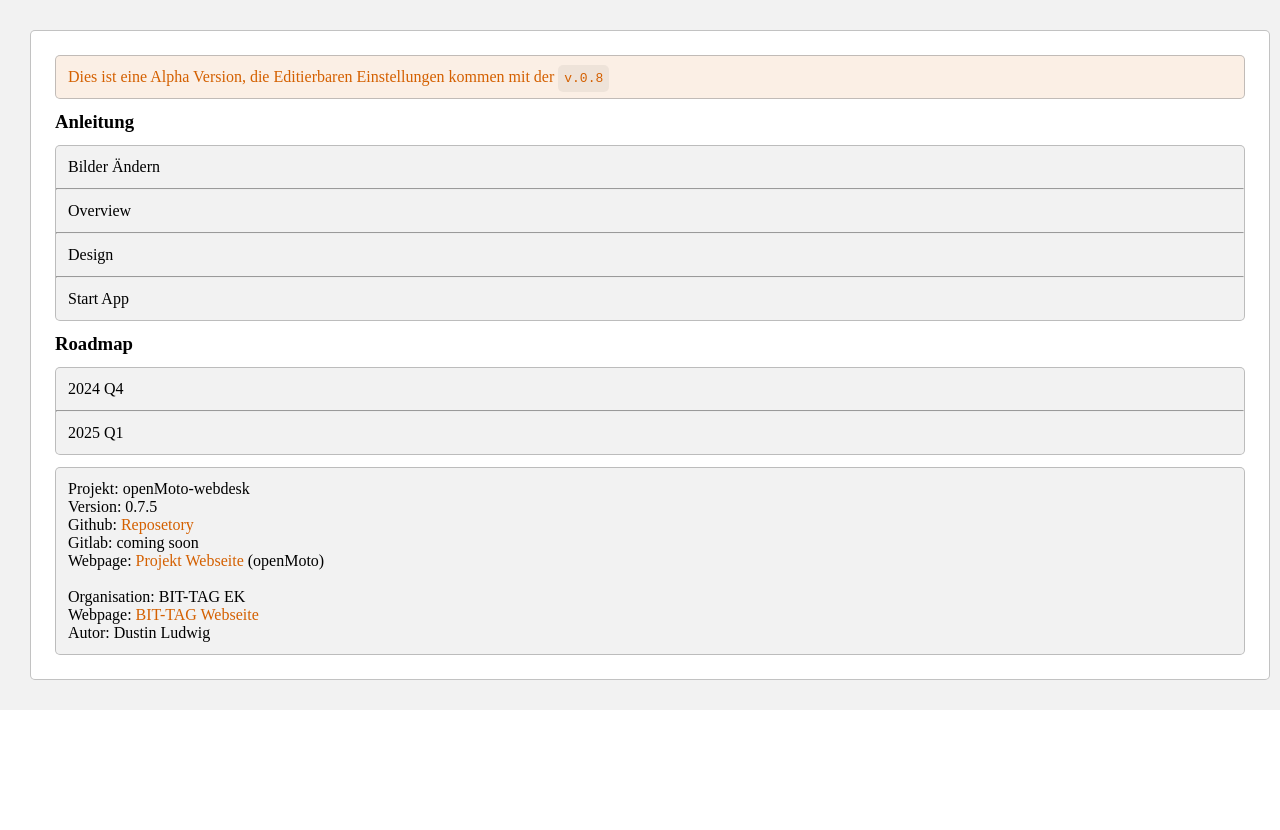
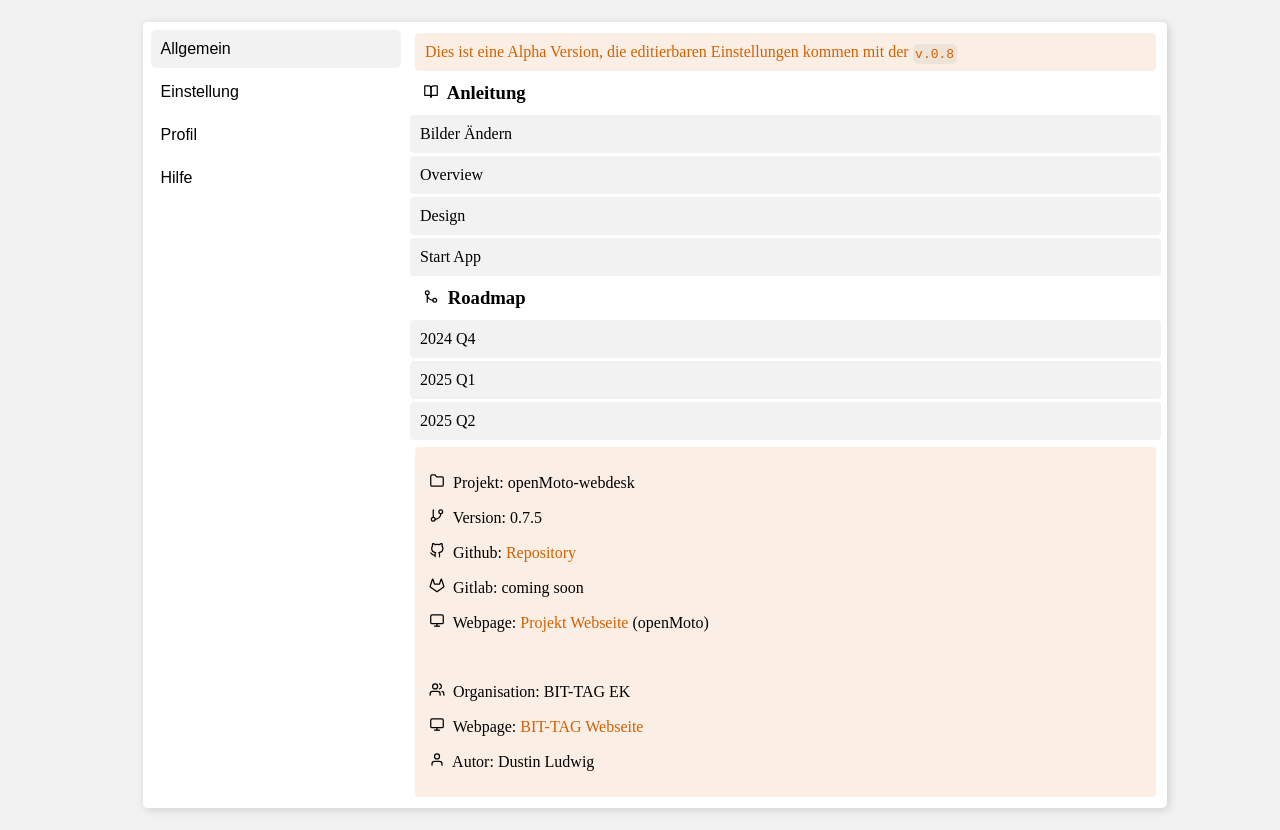
Before and after one commit to BIT-TAG/openMoto-webdesk, a plain HTML site: page setting.html in a window 1280 px wide. Shown: the top 830 px of the page. Before the commit the page ends 800 px from the top, so only its background shows below. Drawn offline with nearby package versions, Linux system fonts and the light colour scheme.

Commit message:
v.0.7.5.5

```diff
--- a/setting.html
+++ b/setting.html
@@ -1,29 +1,22 @@
 <!DOCTYPE html>
-<html lang="en">
+<html lang="de">
 <head>
     <meta charset="UTF-8">
     <meta name="viewport" content="width=device-width, initial-scale=1.0">
-    <title>Einstellung</title>
+    <title>Einstellungen</title>
     <style>
-
         :root {
             --color: 212, 96, 0;
             --main-color: rgba(var(--color));
             --backcolor-hover: rgba(var(--color), 0.10);
-            --backcolorgray-hover: rgba(0,0,0,0.05);
+            --backcolorgray-hover: rgba(0, 0, 0, 0.05);
             --background-color: #ffffff;
-            --main-back: var(--background-color);
             --text-color: #000000;
-            --text-color-hover: white;
             --border-radius: 5px;
-            --border-color: #94949490;
+            --border-color: var(--background-color);
             --border: 1px solid var(--border-color);
-            --color-hover: rgba(0, 0, 0, 0.20);
-            --box-shadow: 2px 2px 10px rgba(0,0,0,0.15);
-            --overview-width: 250px;
-            --header-height: 60px;
-            --padding: 12px;
-            --padding-button: 6px 10px;
+            --box-shadow: 2px 2px 10px rgba(0, 0, 0, 0.15);
+            --padding: 5px;
         }
 
         /* Dunkelmodus Theme */
@@ -32,82 +25,109 @@
             --main-color: rgba(var(--color));
             --backcolor-hover: rgba(var(--color), 0.10);
             --background-color: #303030;
-            --main-back: var(--background-color);
             --text-color: #ffffff;
             --border-color: #00000090;
             --border: 1px solid var(--border-color);
-            --box-shadow: 2px 2px 10px rgba(0,0,0,0.15);
+            --box-shadow: 2px 2px 10px rgba(0, 0, 0, 0.15);
         }
 
         html {
             background-color: var(--background-color);
+            height: 100%;
+            width: 100%;
         }
 
         body {
-            padding: 10px;
+            padding: calc(var(--padding)*3);
+            margin: 0;
             height: 100%;
             width: 100%;
-            margin: 0;
-            background-color:var(--backcolorgray-hover);
+            background-color: var(--backcolorgray-hover);
+            display: flex;
+            justify-content: center;
+            align-items: center;
         }
 
-        .body {
-            background-color:var(--background-color);
-            margin: 20px;
-            padding: var(--padding);
-            border: var(--border);
+        .container {
+            display: flex;
+            width: 80%;
+            max-width: 1200px;
+            background-color: var(--background-color);
+            box-shadow: var(--box-shadow);
             border-radius: var(--border-radius);
+            overflow: hidden;
         }
 
-        header {
+        /* Sidebar Styling */
+        .sidebar {
+            flex: 0 0 250px;
+            background-color: var(--background-color);
+            border-right: 1px solid var(--border-color);
+            padding: var(--padding);
+            display: flex;
+            flex-direction: column;
+        }
+
+        .sidebar button {
+            background-color: transparent;
+            border: none;
+            text-align: left;
+            padding: calc(var(--padding) * 2);
+            font-size: 16px;
+            color: var(--text-color);
+            cursor: pointer;
+            width: 100%;
+            border-radius: var(--border-radius);
+            margin: calc(var(--padding) / 2);
+        }
+
+        .sidebar button:hover {
+            background-color: var(--backcolor-hover);
+            color: var(--main-color);
+        }
+
+        .sidebar button.active {
+            background-color: var(--backcolorgray-hover);
+            color: var(--text-color);
+        }
+
+        .sidebar button.active:hover {
+            background-color: var(--backcolor-hover);
+        }
+
+        /* Hauptinhalt Styling */
+        .content {
+            flex: 1;
+            padding: var(--padding);
+        }
+
+        .content section {
+            display: none;
+        }
+
+        .content section.active {
+            display: block;
+        }
+
+        /* Allgemeine Elemente */
+        header,
+        footer {
             border: var(--border);
             border-radius: var(--border-radius);
             margin: var(--padding);
             background-color: var(--backcolor-hover);
             color: var(--main-color);
+            padding: calc(var(--padding) * 2);
         }
 
         main,
         footer {
-            border: var(--border);
-            border-radius: var(--border-radius);
-            margin: var(--padding);
-            background-color: var(--backcolorgray-hover);
             color: var(--text-color);
         }
 
         h3 {
-            margin: var(--padding);
+            margin: calc(var(--padding) * 2);
             color: var(--text-color);
-        }
-
-        header,
-        footer {
-            padding: var(--padding);
-        }
-
-        summary::-webkit-details-marker {
-            display: none;
-        }
-
-        summary {
-            padding: var(--padding);
-            list-style: none;
-        }
-
-        summary:hover {
-            color: var(--main-color);
-        }
-
-
-        .content-main {
-            padding: var(--padding);
-            padding-top: 0;
-        }
-
-        hr {
-            color: var(--border-color);
-            margin: 0;
         }
 
         a {
@@ -119,8 +139,9 @@
             text-decoration: underline;
         }
 
-        code, pre {
-            padding: calc(var(--padding)/2);
+        code,
+        pre {
+            padding: calc(var(--padding) / 2);
             border-radius: var(--border-radius);
             background-color: var(--backcolorgray-hover);
         }
@@ -133,34 +154,68 @@
             margin: 0;
         }
 
+        .content-header {
+            border: var(--border);
+            margin-bottom: 1px;
+            border-radius: var(--border-radius);
+            background-color: var(--backcolorgray-hover);
+        }
+
+        .content-main {
+            padding: var(--padding);
+            padding-top: 0;
+        }
+
+        summary {
+            padding: calc(var(--padding) * 2);
+            list-style: none;
+        }
+
+        summary:hover {
+            color: var(--main-color);
+            border-radius: var(--border-radius);
+            background-color: var(--backcolor-hover);
+        }
+
+        summary::-webkit-details-marker {
+            display: none;
+        }
+
+        svg {
+            height: 15px;
+        }
     </style>
 </head>
 <body>
-    <div class="body">
+    <div class="container">
+        <!-- Sidebar mit Buttons -->
+        <div class="sidebar" id="button-container">
+            <!-- Buttons werden dynamisch hinzugefügt -->
+        </div>
+
+        <!-- Content Bereich -->
+        <div class="content">
+            <section id="Allgemein" data-title="Allgemein" class="active">
                 <header>
-        Dies ist eine Alpha Version, die Editierbaren Einstellungen kommen mit der <code>v.0.8</code>
+                    Dies ist eine Alpha Version, die editierbaren Einstellungen kommen mit der <code>v.0.8</code>
                 </header>
-    <h3>Anleitung</h3>
+                <h3><i data-feather="book-open"></i> Anleitung</h3>
                 <main>
                     <details class="content-header">
                         <summary>Bilder Ändern</summary>
                         <div class="content-main">
-                <p>Header-Bild: <br>Das Header Bild ersetzt mann wenn man im Ordner <code>img/big-logo.png</code> die datei ersetzt und die neue Datei mit dem selben namen benent.</p>
-                <p>Icon-Bild: <br>Die Icon bilder ersetzt mann wenn man im Ordner <code>img/small-logo.png</code> die datei ersetzt und die neue Datei mit dem selben namen benent.</p>
+                            <p>Header-Bild: <br>Das Header Bild ersetzt man, indem man im Ordner <code>img/big-logo.png</code> die Datei ersetzt und die neue Datei mit dem selben Namen benennt.</p>
+                            <p>Icon-Bild: <br>Die Icon-Bilder ersetzt man, indem man im Ordner <code>img/small-logo.png</code> die Datei ersetzt und die neue Datei mit dem selben Namen benennt.</p>
                         </div>
                     </details>
-        <hr>
                     <details class="content-header">
                         <summary>Overview</summary>
                         <div class="content-main">
-                <p>Die Overview ist das ganz Linke Symbohl im Header. Diese ist kann in der webdesk.html datei bearbeitete werden <br>
-                in der <code>const data = {}</code> ist der Inhalt der Overview definiert.</p>
+                            <p>Die Overview ist das ganz linke Symbol im Header. Diese kann in der <code>webdesk.html</code>-Datei bearbeitet werden.</p>
                             <p>Gruppe: <br>
                             Im String <code>group: " ",</code></p>
-                <p>Link: <br>Unter dem String <code>link: " ",</code> kannst du eine Webseite oder html Datei definieren die aufgerufen werden soll</p>
-                <p>Button: <br>Im <code>onClick: " ",</code> String definiertst du die Funktion die ausgefürt wird. <br>
-                Standartmäsig ist die Funktion <code>"iframeWindow"</code> definiert die den vorher definierten Link im Fenster voll anzeigt <br>
-                Wenn kein <code>onClick</code> definiert ist wird aus dem Button nur ein Link</p>
+                            <p>Link: <br>Im String <code>link: " ",</code> kannst du eine Webseite oder HTML-Datei definieren, die aufgerufen werden soll.</p>
+                            <p>Button: <br>Im String <code>onClick: " ",</code> definierst du die Funktion, die ausgeführt wird.</p>
                             <pre>
 {
     group: "Demo Gruppe",
@@ -180,67 +235,138 @@
 },</pre>
                         </div>
                     </details>
-        <hr>
                     <details class="content-header">
                         <summary>Design</summary>
                         <div class="content-main">
-                <p>Das Design wird in der <code>styles.css</code> Datei definiert. <br>In der <code>:root</code> scheife kann man Farben, Rundungen, abstände, etc. ändern.</p>
-                <p>Darkmode: <br>Den Darkmode ändert man in der zweiten schleife <code>[data-theme="dark"]</code></p>
+                            <p>Das Design wird in der <code>styles.css</code>-Datei definiert.</p>
+                            <p>Darkmode: <br>Den Darkmode ändert man in der zweiten Schleife <code>[data-theme="dark"]</code>.</p>
                         </div>
                     </details>
-        <hr>
                     <details class="content-header">
                         <summary>Start App</summary>
                         <div class="content-main">
-                <p>Die App die sich beim starten öffnet, wird zuzeit in der Funktion <code>generateOverview(data)</code> definiert und muss in der <code>webdesk.html</code> manuell geändet werden</p>
+                            <p>Die App, die sich beim Starten öffnet, wird in der Funktion <code>generateOverview(data)</code> definiert und muss manuell geändert werden.</p>
                         </div>
                     </details>
                 </main>
-    <h3>Roadmap</h3>
+                <h3><i data-feather="git-merge"></i> Roadmap</h3>
                 <main>
                     <details class="content-header">
                         <summary>2024 Q4</summary>
                         <div class="content-main">
-                v.0.7.6
+                            <p>v.0.7.6</p>
                             <ul>
                                 <li>Homepage</li>
-                    <li>leichte Verbesserungen im Design</li>
+                                <li>Icon in Overview</li>
+                                <li>Leichte Verbesserungen im Design</li>
                                 <li>config.json Datei</li>
-                    <li>Window</li>
                             </ul>
                         </div>
                     </details>
-        <hr>
                     <details class="content-header">
                         <summary>2025 Q1</summary>
                         <div class="content-main">
-                v.0.7.7
+                            <p>v.0.7.7</p>
                             <ul>
                                 <li>Mehrere Desktops</li>
-                    <li>sidebar Überarbeiten</li>
+                                <li>Sidebar überarbeiten</li>
                             </ul>
-                v.0.8
+                            <p>v.0.8</p>
                             <ul>
                                 <li>Editierbare Einstellungen</li>
                                 <li>Personalisierte Accounts</li>
                                 <li>Django - Backend</li>
-                    <li>Svelte - Fontend</li>
+                                <li>Svelte - Frontend</li>
+                            </ul>
+                        </div>
+                    </details>
+                    <details class="content-header">
+                        <summary>2025 Q2</summary>
+                        <div class="content-main">
+                            <p>v.0.8.1</p>
+                            <ul>
                                 <li>Mehrere Sprachen</li>
+                            </ul>
+                            <p>v.0.8.2</p>
+                            <ul>
+                                <li>Plugins für Header</li>
                             </ul>
                         </div>
                     </details>
                 </main>
                 <footer>
-        Projekt: openMoto-webdesk <br>
-        Version: 0.7.5 <br>
-        Github: <a href="https://github.com/BIT-TAG/openMoto-webdesk">Reposetory</a><br>
-        Gitlab: coming soon <br>
-        Webpage: <a href="http://open-moto.org">Projekt Webseite</a> (openMoto)
-        <br><br>
-        Organisation: BIT-TAG EK <br>
-        Webpage: <a href="http://bit-tag.com">BIT-TAG Webseite</a> <br>
-        Autor: Dustin Ludwig <br>
+                    <p><i data-feather="folder"></i> Projekt: openMoto-webdesk</p>
+                    <p><i data-feather="git-branch"></i> Version: 0.7.5</p>
+                    <p><i data-feather="github"></i> Github: <a href="https://github.com/BIT-TAG/openMoto-webdesk">Repository</a></p>
+                    <p><i data-feather="gitlab"></i> Gitlab: coming soon</p>
+                    <p><i data-feather="monitor"></i> Webpage: <a href="http://open-moto.org">Projekt Webseite</a> (openMoto)</p>
+                    <br>
+                    <p><i data-feather="users"></i> Organisation: BIT-TAG EK</p>
+                    <p><i data-feather="monitor"></i> Webpage: <a href="http://bit-tag.com">BIT-TAG Webseite</a></p>
+                    <p><i data-feather="user"></i> Autor: Dustin Ludwig</p>
                 </footer>
+            </section>
+
+            <section id="Einstellung" data-title="Einstellung">
+                <header>
+                    Dies ist eine Alpha Version, die editierbaren Einstellungen kommen mit der <code>v.0.8</code>
+                </header>
+                <main>
+                    <p>Hier können verschiedene Optionen eingestellt werden.</p>
+                </main>
+            </section>
+
+            <section id="Profil" data-title="Profil">
+                <header>
+                    Dies ist eine Alpha Version, die editierbaren Einstellungen kommen mit der <code>v.0.8</code>
+                </header>
+                <main>
+                    <p>Dies ist die Profilseite.</p>
+                </main>
+            </section>
+
+            <section id="Hilfe" data-title="Hilfe">
+                <header>
+                    Dies ist eine Alpha Version, die editierbaren Einstellungen kommen mit der <code>v.0.8</code>
+                </header>
+                <main>
+                    <p>Hier finden Sie Hilfe zu den verschiedenen Funktionen.</p>
+                </main>
+            </section>
         </div>
+    </div>
+
+    <script src="https://unpkg.com/feather-icons"></script>
+    <script>
+        feather.replace(); // Icons initialisieren
+
+        document.addEventListener("DOMContentLoaded", function () {
+            const sections = document.querySelectorAll('.content section');
+            const buttonContainer = document.getElementById('button-container');
+
+            // IDs und Titel aus den Sektionen extrahieren
+            const sectionData = Array.from(sections).map(section => ({
+                id: section.id,
+                title: section.dataset.title || section.id
+            }));
+
+            // Buttons dynamisch erzeugen
+            sectionData.forEach((section, index) => {
+                const button = document.createElement('button');
+                button.textContent = section.title;
+                button.classList.toggle('active', index === 0); // Erster Button ist standardmäßig aktiv
+                button.addEventListener('click', function () {
+                    // Aktiven Button setzen
+                    document.querySelectorAll('.sidebar button').forEach(btn => btn.classList.remove('active'));
+                    button.classList.add('active');
+
+                    // Alle Sektionen verstecken und nur die ausgewählte zeigen
+                    sections.forEach(sec => sec.classList.remove('active'));
+                    document.getElementById(section.id).classList.add('active');
+                });
+                buttonContainer.appendChild(button);
+            });
+        });
+    </script>
 </body>
 </html>
--- a/style.css
+++ b/style.css
@@ -12,8 +12,7 @@
             --color: 212, 96, 0;
             --main-color: rgba(var(--color));
             --backcolor-hover: rgba(var(--color), 0.10);
-            --backcolorgray-hover: rgba(0,0,0,0.10);
-            --background-color: #f0f0f0;
+            --backcolorgray-hover: rgba(0,0,0,0.05);
             --background-color: #ffffff;
             --main-back: var(--background-color);
             --text-color: #000000;
@@ -565,6 +564,12 @@
             display: none;
         }
 
+        .overview details {
+            margin: var(--padding);
+            border-radius: var(--border-radius);
+            background-color: var(--backcolorgray-hover);
+        }
+
         /* Dreieck ans Ende setzen nur für verschachtelte Details */
         .overview details details summary::after {
             content: '>';
@@ -582,7 +587,7 @@
         }
 
         .panel {
-            margin-left: var(--padding);
+            margin: var(--padding);
             overflow: hidden;
         }
 
@@ -627,7 +632,7 @@
             justify-content: center;
             cursor: pointer;
             background-color: transparent;
-            border-left: 1px solid var(--background-color);
+            border-left: 1px solid transparent;
         }
 
         .panel-header .icon svg{
@@ -641,6 +646,7 @@
 
         .panel-header:hover .icon {
             color: var(--main-color);
+            border-left: 1px solid var(--background-color);
         }
 
 
```
Lines whose indentation alone changed are shown as unchanged.
